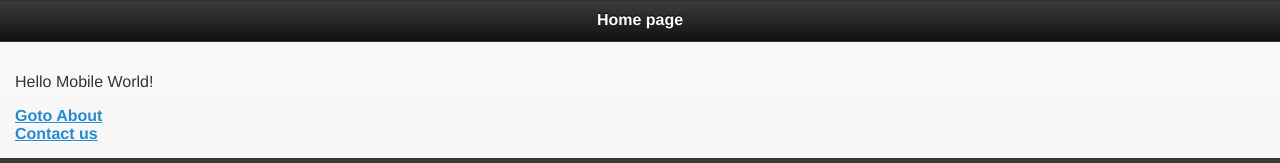
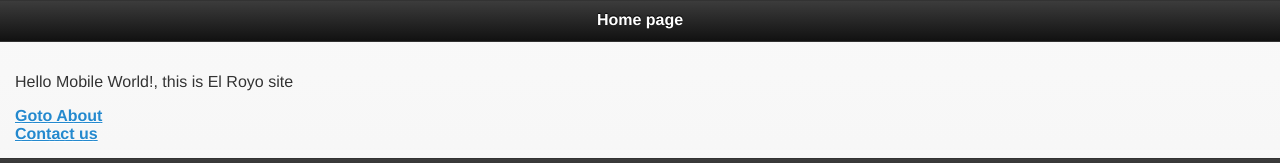
Before and after one commit to mutouff/jbomba, a plain HTML site: page index.html in a window 1280 px wide. Shown: the top 163 px of the page. Drawn offline with Linux system fonts and the light colour scheme.

Commit message:
modify index content

```diff
--- a/index.html
+++ b/index.html
@@ -15,7 +15,7 @@
       </div>
 
       <div data-role="content">
-        <p>Hello Mobile World!</p>
+        <p>Hello Mobile World!, this is El Royo site</p>
         <a href="about.html"> Goto About </a>
         <br />
         <a href="contact.html"> Contact us </a>
```
